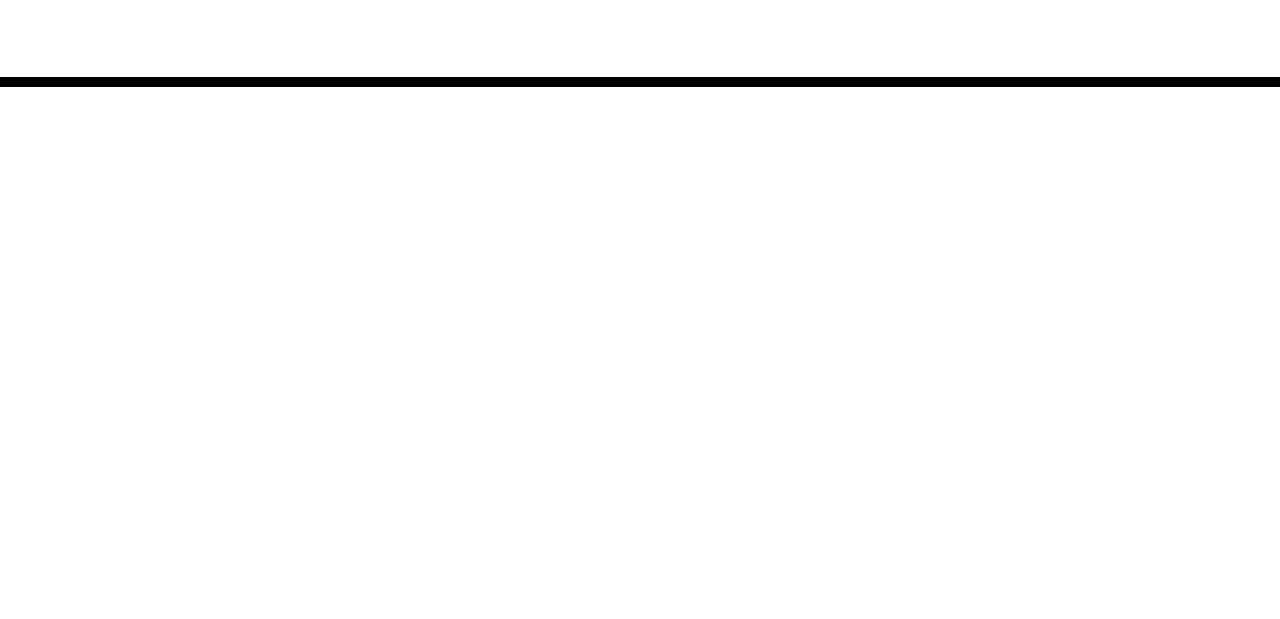
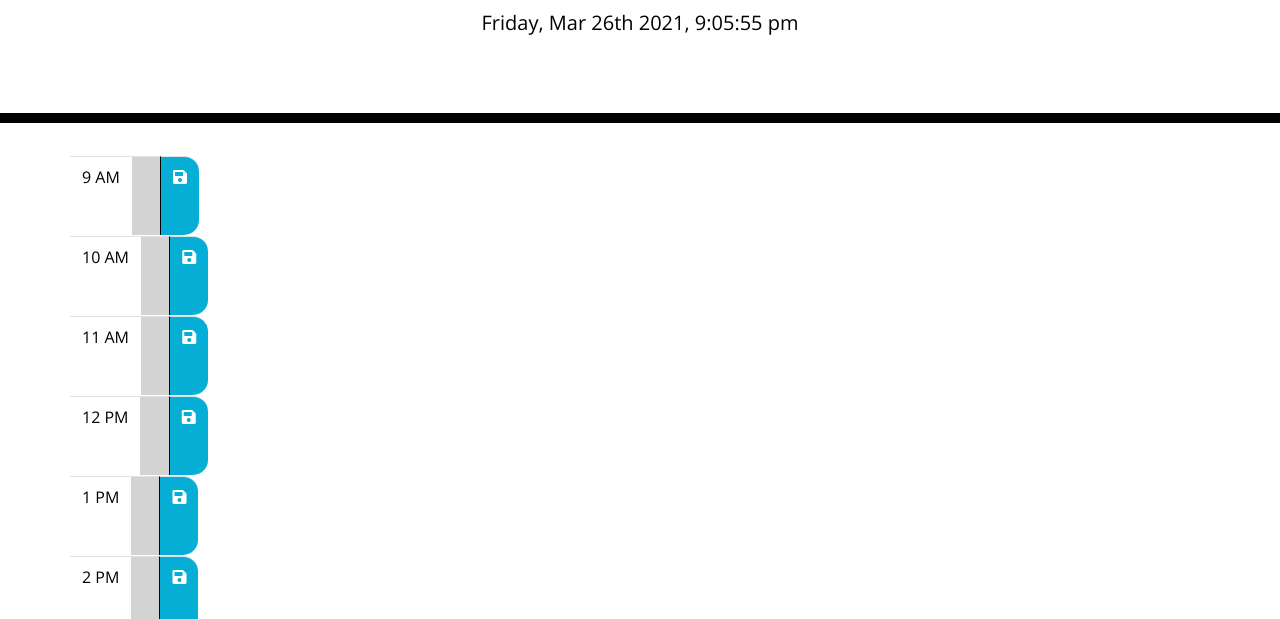
Before and after one commit to Koxuvar/JS-WorkDayScheduler, a plain HTML site: page index.html in a window 1280 px wide. Shown: the part 181-800 px from the top of the page. Drawn offline with nearby package versions, Linux system fonts and the light colour scheme.

Commit message:
js added and table displays to screen

```diff
--- /dev/null
+++ b/Assets/JS/index.js
@@ -0,0 +1,83 @@
+
+let rightNow; //global variable to keep track of time
+
+/**
+ * displayDay
+ * Uses moment to get the current day, date and time and sets the text content of the <p> element with id 'currentDay'
+ * Also Updates the global variable rightNow for use in other functions
+ */
+function displayDay()
+{
+    rightNow = moment().format('dddd, MMM Do YYYY, h:mm:ss a');
+    $('#currentDay').text(rightNow)
+}
+
+/**
+ * Calls the displayDay function to update the time and date display every second
+ */
+setInterval(displayDay, 1000);
+
+/**
+ * Array of objects to be made into timeblocks
+ */
+const workHours = [
+    {hour:'9 AM',description:' '},
+    {hour:'10 AM',description:' '},
+    {hour:'11 AM',description:' '},
+    {hour:'12 PM',description:' '},
+    {hour:'1 PM',description:' '},
+    {hour:'2 PM',description:' '},
+    {hour:'3 PM',description:' '},
+    {hour:'4 PM',description:' '},
+    {hour:'5 PM',description:' '}
+]
+
+/**
+ * makeBlocks()
+ * Takes in an array of objects and generates a table to be displayed with those objects
+ * @param {Array} arr array of objects to be displayed
+ * @returns
+ */
+function makeBlocks(arr)
+{
+    let table = $('<table/>').addClass('time-block table');
+    $.each(arr, function(index, hourObj)
+    {
+        let row = $('<tr/>')
+            .addClass('row')
+            .attr('scope', 'row');
+        let hourSlot = $('<td/>')
+            .text(hourObj.hour)
+            .addClass('hour');
+        let descSlot = $('<td/>')
+            .text(hourObj.description)
+            .addClass('description')
+            .attr('data-desc-index', index);
+
+        const timeCheck = moment().diff(moment(hourObj.hour, 'h a'), 'minutes');
+
+        if(timeCheck > 60)
+        {
+            descSlot.addClass('past');
+        }
+        else if(timeCheck < 60 && timeCheck >= 0)
+        {
+            descSlot.addClass('present');
+        }
+        else
+        {
+            descSlot.addClass('future');
+        }
+
+        let saveSlot = $('<td/>')
+            .addClass('saveBtn')
+            .append('<i/>')
+            .addClass('fas fa-save');
+
+        table.append(row.append(hourSlot, descSlot, saveSlot));
+    })
+
+    return $('#timeblock-container').append(table);
+}
+
+makeBlocks(workHours);
--- a/index.html
+++ b/index.html
@@ -28,11 +28,12 @@
       <p class="lead">A simple calendar app for scheduling your work day</p>
       <p id="currentDay" class="lead"></p>
     </header>
-    <div class="container">
+    <div class="container" id="timeblock-container">
       <!-- Timeblocks go here -->
     </div>
 
     <script src="https://cdnjs.cloudflare.com/ajax/libs/jquery/3.2.1/jquery.min.js"></script>
     <script src="https://cdnjs.cloudflare.com/ajax/libs/moment.js/2.24.0/moment.min.js"></script>
+    <script src="/Assets/JS/index.js"></script>
   </body>
 </html>
```
